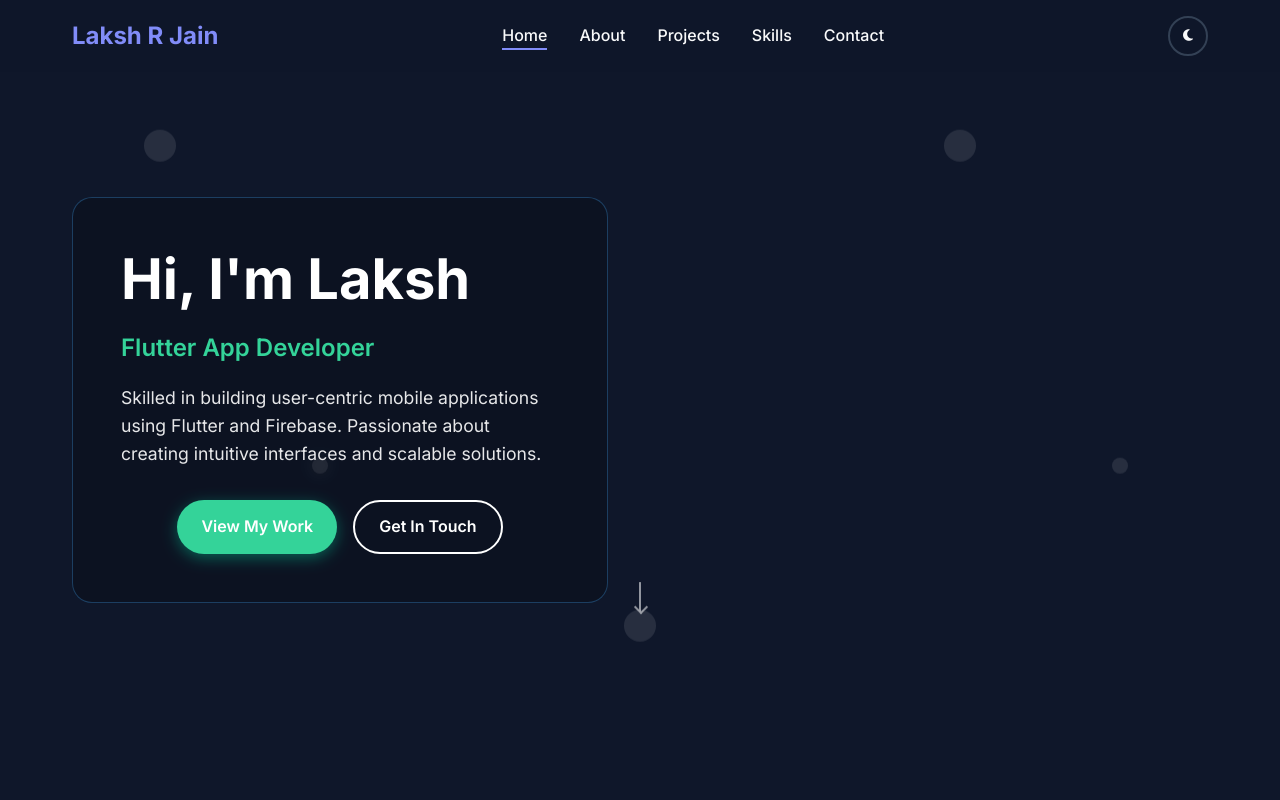
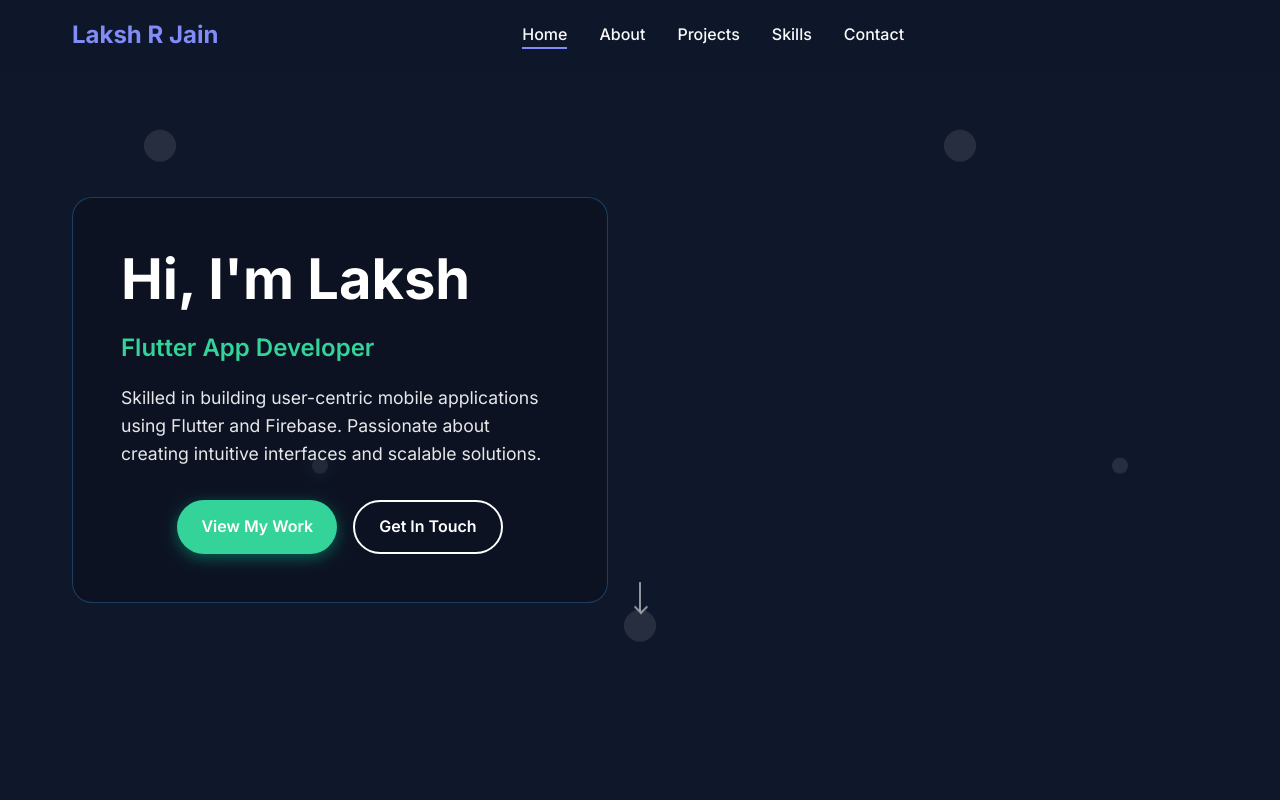
Before and after one commit to LakshRJain/Portfolio, a plain HTML site: page index.html in a window 1280 px wide. Shown: the top 800 px of the page. Drawn offline with Linux system fonts and the light colour scheme; some packages are replaced by stand-ins of ours; a script that the page names is missing.

Commit message:
theme button removed

```diff
--- a/index.html
+++ b/index.html
@@ -40,9 +40,7 @@
                 </li>
             </ul>
             <div class="nav-actions">
-                <button class="theme-toggle" id="theme-toggle">
-                    <i class="fas fa-moon"></i>
-                </button>
+
                 <div class="hamburger" id="hamburger">
                     <span class="bar"></span>
                     <span class="bar"></span>
```
